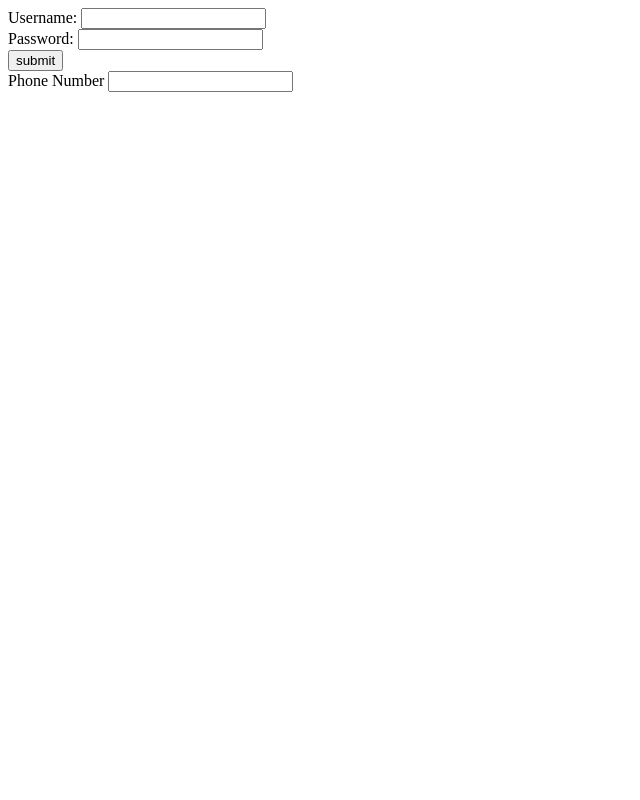
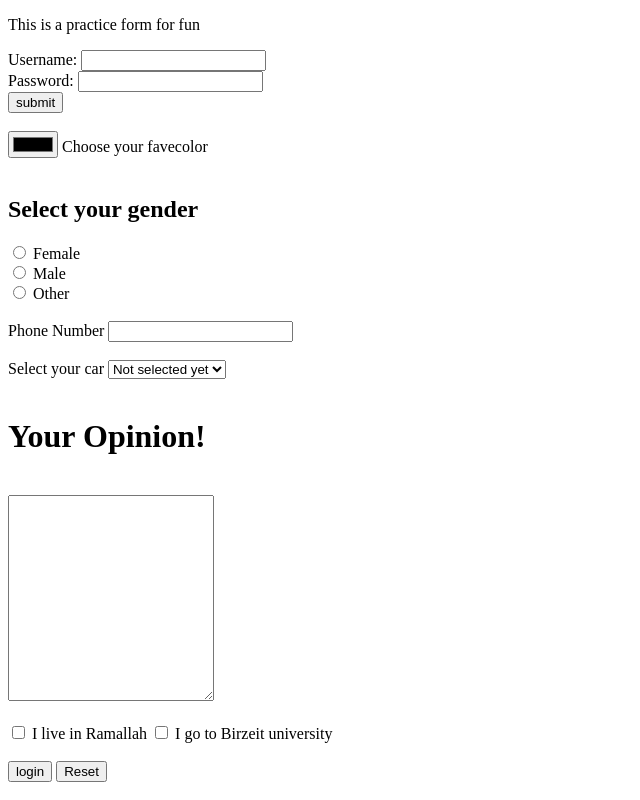
Before and after one commit to marahniimer/gitstudy, a plain HTML site: page index.html in a window 1280 px wide. Shown: the whole page, without its empty margins (0-640 px from the left). Drawn offline with Linux system fonts and the light colour scheme.

Commit message:
practicing forms and styling

```diff
--- a/index.html
+++ b/index.html
@@ -1,6 +1,12 @@
 <!DOCTYPE html>
 <html>
 <head>
+    <!-- <style>
+        back
+        body{background-color: rgb(59, 14, 14);}
+        h2{color: slateblue;}
+        label{color: teal;}
+    </style> -->
     <meta charset='utf-8'>
     <meta http-equiv='X-UA-Compatible' content='IE=edge'>
     <title>Page Title</title>
@@ -10,16 +16,52 @@
 </head>
 <body >
 <form>
+    <p> This is a practice form for fun</p>
     <label id="labelusername" for="username"> Username: </label>
     <input type="text" id="username" name="Username"> <br>
     <label class="tea" for="password"> Password: </label>
     <input type="password" id="password" name="password"> <br>
-    <input type="submit" value="submit"> <br>
-</form>
-<form>
+    <input type="submit" value="submit"> <br><br>
+
+
+
+    <input type="color" id="favecolor" name="favecolor">
+    <label for="favecolor"> Choose your favecolor</label> <br><br>
+
+<h2> Select your gender</h2>
+     <input type="radio" id="female" name="gender" value="Female">
+     <label id="female" for="female"> Female</label> <br>
+     <input type="radio" id="male" name="gender" value="male">
+     <label id="male" for="male"> Male </label> <br>
+     <input type="radio" id="other" name="gender" value="Other">
+     <label id="other" for="other"> Other</label> <br><br>
+
+
     <label id="Phone" for="Phone">Phone Number</label>
-    <input type="number" id="Phone" name="Phone"> <br>
+    <input type="number" id="Phone" name="Phone"> <br> <br>
 
+
+<label id="SelectCar" for="cars" > Select your car</label>
+    <select id="cars" name="cars">
+        <option value="volvo">Volvo</option>
+        <option value="saab">Saab</option>
+        <option value="fiat">Fiat</option>
+        <option value="audi">Audi</option>
+        <option value="unselected" selected> Not selected yet</option>
+        </select>
+        <br><br>
+
+<h1> Your Opinion!</h1> <br>
+      <textarea name="message" rows="10" cols="20" style="width: 200px; height:200px; ;"> </textarea>
+      <br><br>
+      <!-- <input type="submit" value="login"> <br> <br> -->
+
+      <input type="checkbox" name="City" id="city" value="Ramallah">
+      <label for="City"> I live in Ramallah</label>
+      <input type="checkbox" name="university"id="university" value="Birzeit">
+      <label for="university"> I go to Birzeit university</label> <br> <br>
+      <button type="submit">login</button>
+      <input type="reset">
 </form>
 </body>
 </html>
```
